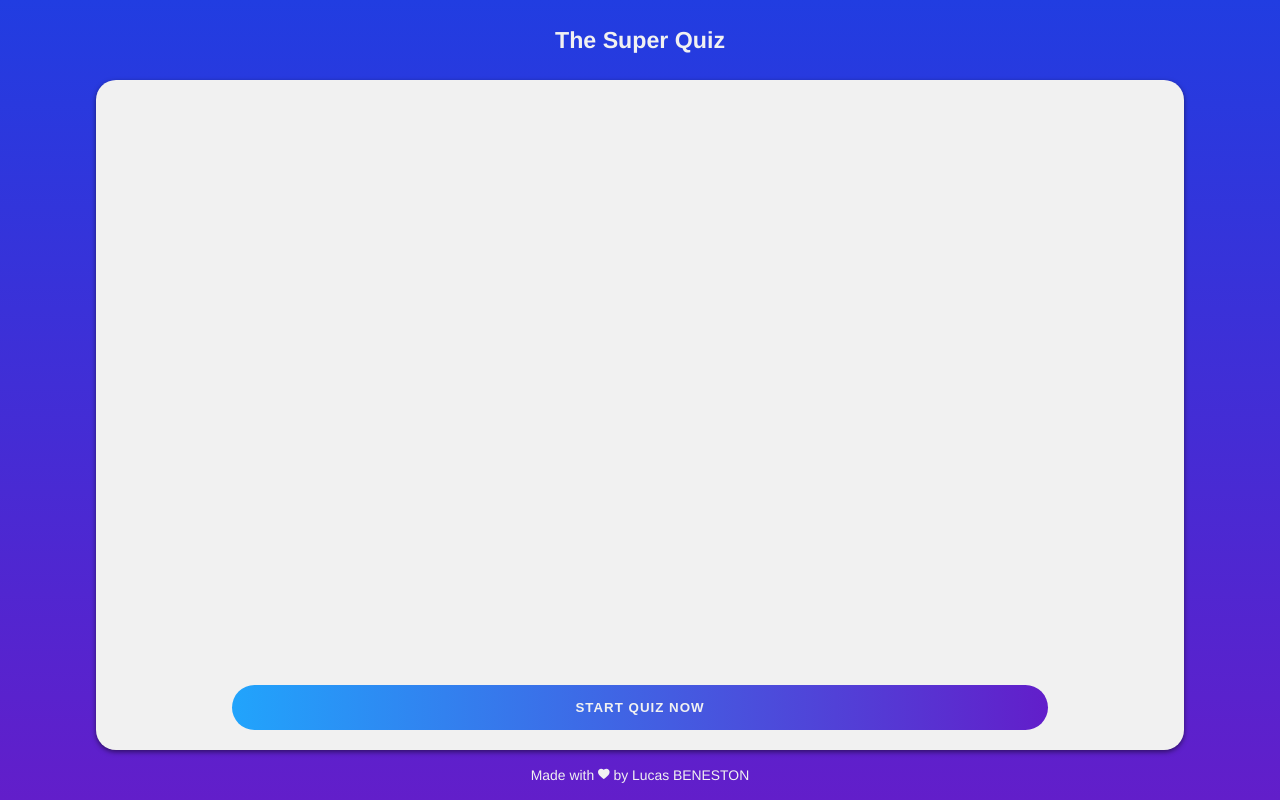
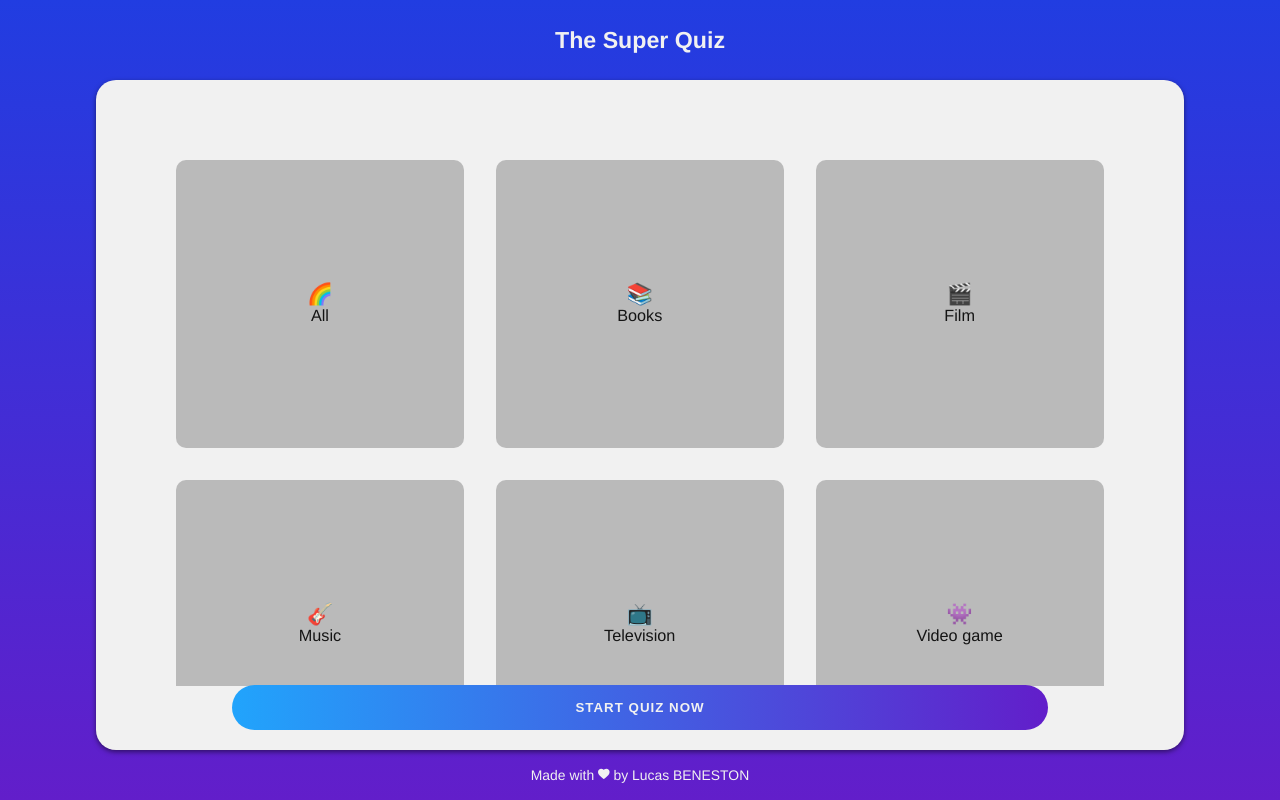
Before and after one commit to Lucasbeneston/react-ts-quiz, a React (Create React App) app: page / in a window 1280 px wide. Built offline with nearby package versions, Linux system fonts and the light colour scheme.

Commit message:
:lipstick: Design categories list :lipstick:

```diff
--- /dev/null
+++ b/src/components/atoms/CategoryButton.tsx
@@ -0,0 +1,55 @@
+import React from "react";
+import styled from "styled-components";
+import color from "../../styles/variables";
+
+type Props = {
+  icon: string;
+  category: string;
+};
+
+const CategoryButton: React.FC<Props> = ({ icon, category }) => {
+  return (
+    <Container>
+      <Content>
+        <Icon>{icon}</Icon>
+        <Category>{category}</Category>
+      </Content>
+    </Container>
+  );
+};
+
+export default CategoryButton;
+
+const Container = styled.div`
+  background-color: ${color.softGrey};
+  border-radius: 10px;
+  position: relative;
+  min-width: 30%;
+  max-width: 30%;
+
+  &:after {
+    content: "";
+    display: block;
+    padding-bottom: 100%;
+  }
+`;
+
+const Content = styled.div`
+  align-items: center;
+  display: flex;
+  flex-direction: column;
+  height: 100%;
+  justify-content: center;
+  padding: 10px;
+  position: absolute;
+  width: 100%;
+`;
+
+const Icon = styled.span`
+  font-size: 1.8rem;
+`;
+
+const Category = styled.h3`
+  font-size: 1.4rem;
+  text-align: center;
+`;
--- /dev/null
+++ b/src/components/molecules/ListCategories.tsx
@@ -0,0 +1,32 @@
+import React from "react";
+import styled from "styled-components";
+
+// Data
+import data from "../../mocks/categories.json";
+
+// Components
+import CategoryButton from "../atoms/CategoryButton";
+
+const ListCategories = () => {
+  return (
+    <ListContainer>
+      {data.map((category: any) => (
+        <CategoryButton category={category.name} icon={category.icon} />
+      ))}
+    </ListContainer>
+  );
+};
+
+export default ListCategories;
+
+const ListContainer = styled.div`
+  height: 100%;
+  display: flex;
+  flex-wrap: wrap;
+  overflow-y: scroll;
+  padding-bottom: calc(5% + 50px);
+
+  & > div {
+    margin: 1.66%;
+  }
+`;
--- a/src/components/organisms/Header.tsx
+++ b/src/components/organisms/Header.tsx
@@ -5,7 +5,7 @@ import color from "../../styles/variables";
 const Header = () => {
   return (
     <header>
-      <Title>The Super Quiz</Title>
+      <Title> The Super Quiz </Title>
     </header>
   );
 };
--- a/src/components/organisms/QuestionCard.tsx
+++ b/src/components/organisms/QuestionCard.tsx
@@ -55,7 +55,7 @@ const QuestionCard: React.FC<Props> = ({
 export default QuestionCard;
 
 const QuestionNumber = styled.p`
-  font-size: 1.8rem;
+  font-size: 2rem;
   font-weight: 600;
 `;
 
--- a/src/components/pages/QuizView.tsx
+++ b/src/components/pages/QuizView.tsx
@@ -6,6 +6,7 @@ import color from "../../styles/variables";
 // Components
 import QuestionCard from "../organisms/QuestionCard";
 import StartButton from "../atoms/StartButton";
+import ListCategories from "../molecules/ListCategories";
 
 // Types
 import { QuestionState, Difficulty } from "../../API";
@@ -87,11 +88,13 @@ const QuestionsQuiz = () => {
       userAnswers.length === number + 1 &&
       number !== TOTAL_QUESTIONS - 1 ? (
         <StartButton onClick={nextQuestion} title="Next question" />
-      ) : // <button onClick={nextQuestion}>Next question</button>
-      null}
+      ) : null}
 
       {gameOver || userAnswers.length === TOTAL_QUESTIONS ? (
-        <StartButton onClick={startQuiz} title="Start quiz now" />
+        <>
+          <ListCategories />
+          <StartButton onClick={startQuiz} title="Start quiz now" />
+        </>
       ) : null}
     </QuizContainer>
   );
@@ -105,6 +108,6 @@ const QuizContainer = styled.div`
   box-shadow: 0px 2px 5px 0px rgba(0, 0, 0, 0.5);
   padding: 5%;
   margin: 0 7.5%;
-  min-height: calc(100vh - 130px);
+  height: calc(100vh - 130px);
   position: relative;
 `;
--- /dev/null
+++ b/src/mocks/categories.json
@@ -0,0 +1,18 @@
+[
+  { "name": "All", "icon": "🌈" },
+  { "name": "Books", "icon": "📚" },
+  { "name": "Film", "icon": "🎬" },
+  { "name": "Music", "icon": "🎸" },
+  { "name": "Television", "icon": "📺" },
+  { "name": "Video game", "icon": "👾" },
+  { "name": "Comics", "icon": "💥" },
+  { "name": "Anime & Manga", "icon": "🇯🇵" },
+  { "name": "Cartoons", "icon": "🤪" },
+  { "name": "Sports", "icon": "⚽" },
+  { "name": "Art", "icon": "🎨" },
+  { "name": "History", "icon": "📆" },
+  { "name": "Science & Nature", "icon": "🌿" },
+  { "name": "Geography", "icon": "🌍" },
+  { "name": "Animals", "icon": "🦁" },
+  { "name": "General knowledge", "icon": "🧠" }
+]
```
